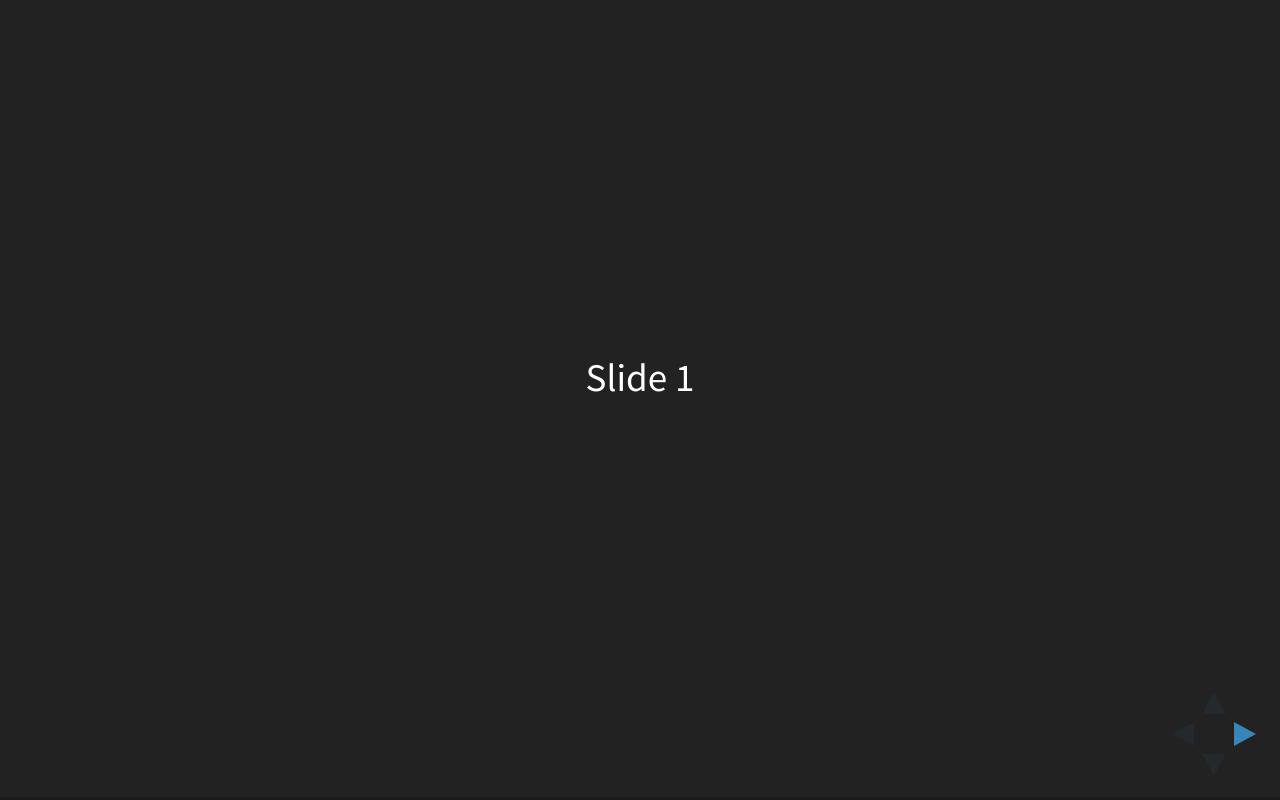
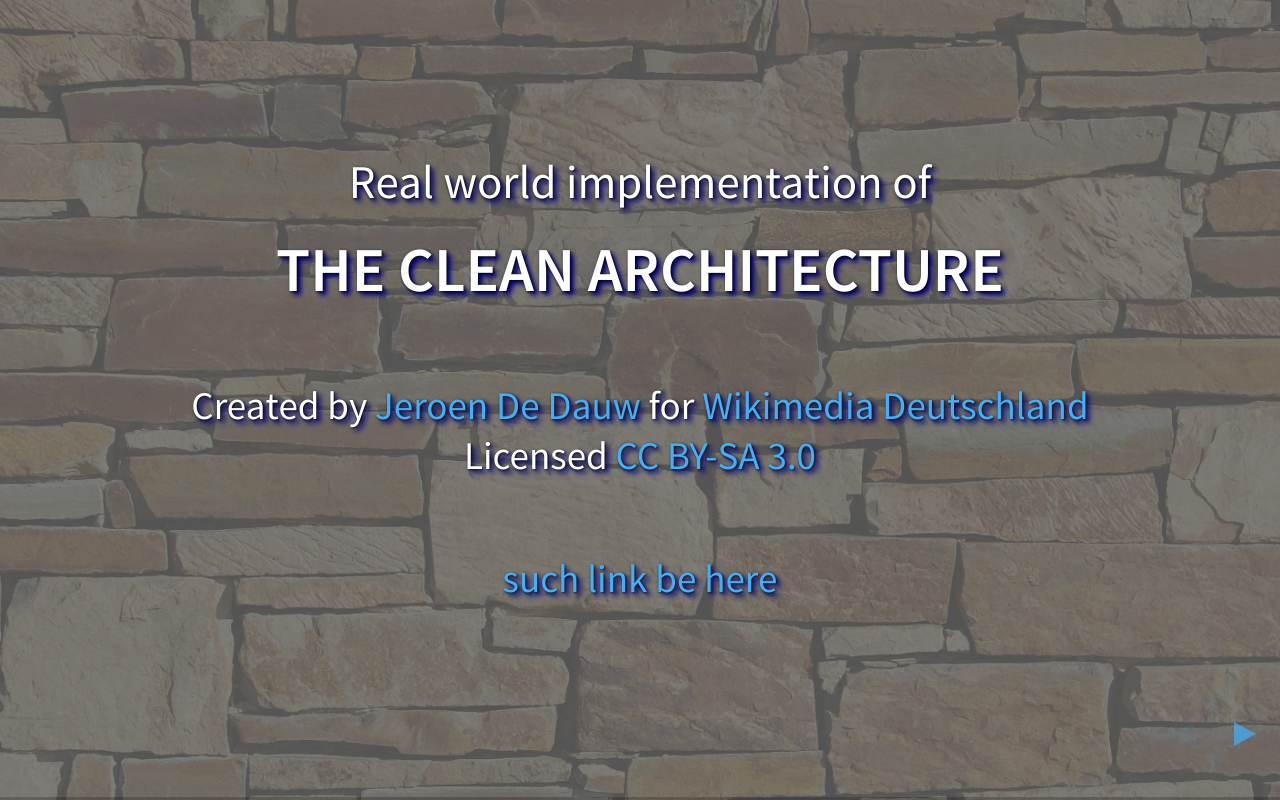
Before and after one commit to JeroenDeDauw/fun-architecture, a plain HTML site: page index.html in a window 1280 px wide. Drawn offline with Linux system fonts and the light colour scheme.

Commit message:
Added first slide

```diff
--- a/index.html
+++ b/index.html
@@ -20,12 +20,41 @@
 			link.href = window.location.search.match( /print-pdf/gi ) ? 'css/print/pdf.css' : 'css/print/paper.css';
 			document.getElementsByTagName( 'head' )[0].appendChild( link );
 		</script>
+
+		<style>
+			.shadow { text-shadow: 1px 1px 3px #000, 4px 4px 5px darkblue; }
+		</style>
 	</head>
 	<body>
 		<div class="reveal">
 			<div class="slides">
-				<section>Slide 1</section>
-				<section>Slide 2</section>
+				<!-- TODO: such background! IvoryTower.jpg? -->
+				<section data-background="img/wall2.jpg" data-transition="linear">
+
+					<p class="shadow" style="font-size: larger">
+						Real world implementation of
+					</p>
+
+					<h2><span class="shadow">The Clean Architecture</span></h2>
+
+					<p class="shadow">
+						<br />
+						Created by
+						<a href="https://entropywins.wtf/">Jeroen De Dauw</a>
+						for <a href="https://wikimedia.de/">Wikimedia Deutschland</a>
+						<br />
+						Licensed <a href="https://creativecommons.org/licenses/by-sa/3.0/">CC BY-SA 3.0</a>
+					</p>
+
+					<p class="shadow"><br /><a href="">
+						such link be here
+					</a></p>
+				</section>
+
+
+				<section>
+
+				</section>
 			</div>
 		</div>
 
```
Also changed, not shown: img/wall2.jpg (added).
